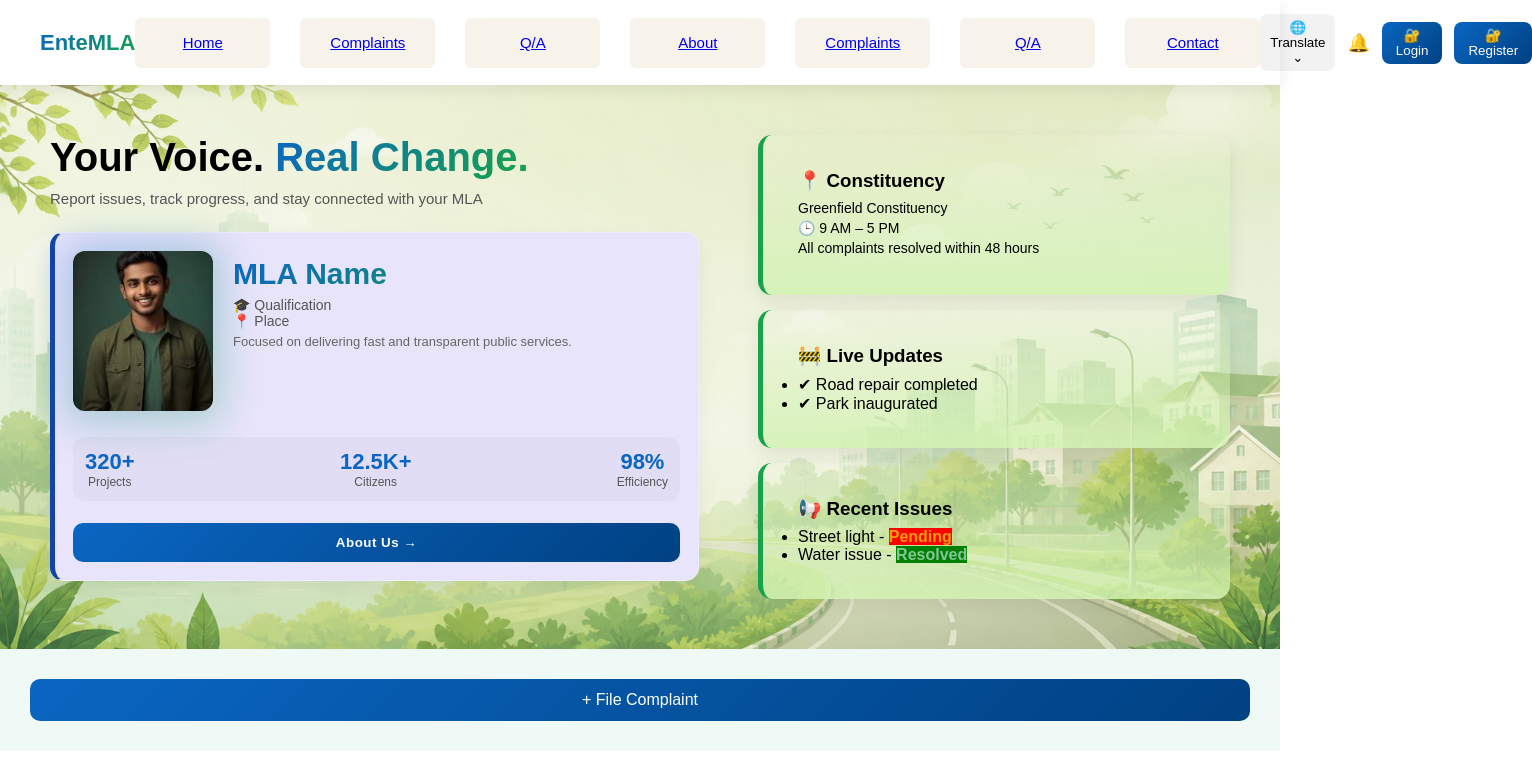
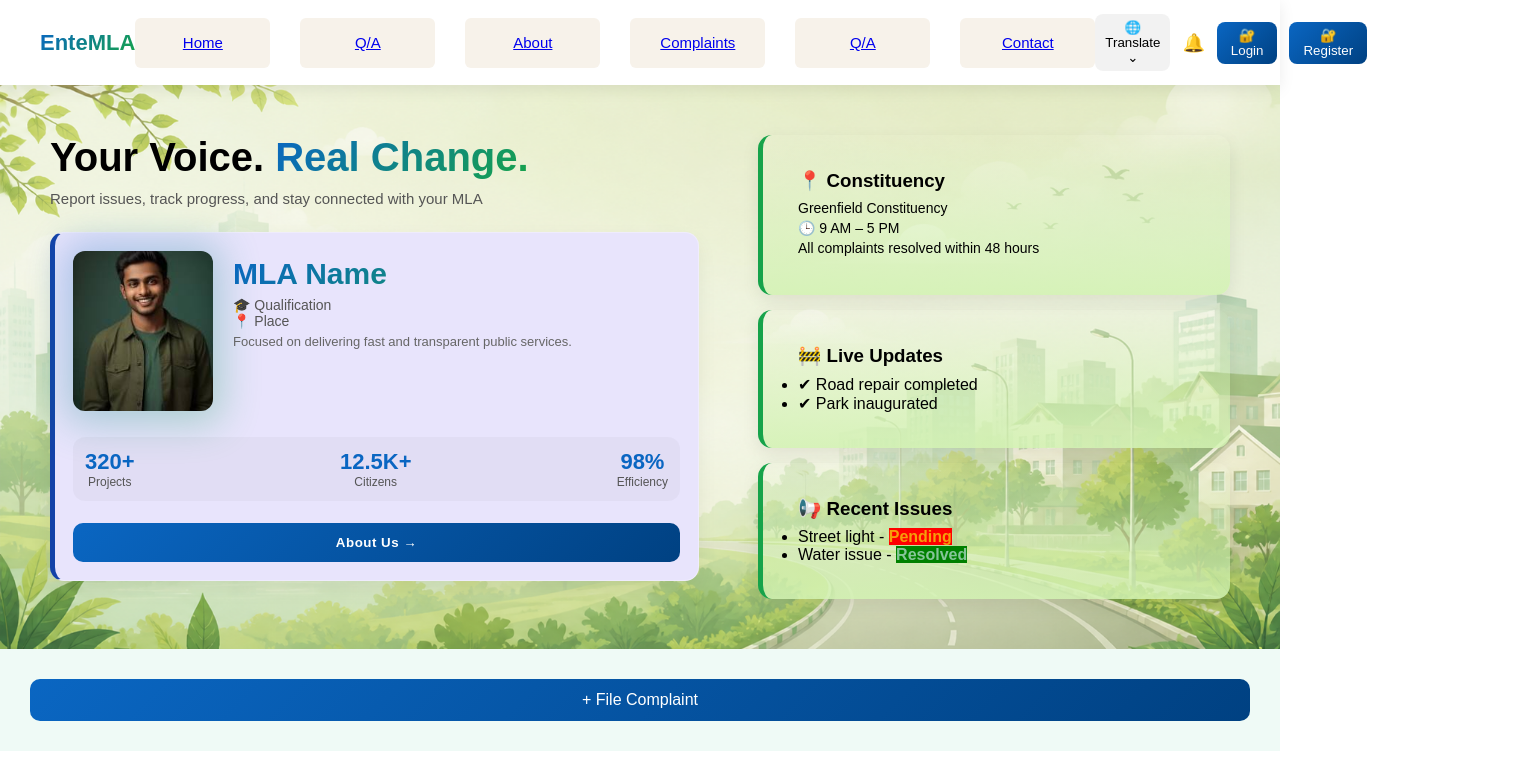
Before and after one commit to asnapareeth004-hue/entemlaproject, a React (Create React App) app: page / in a window 1280 px wide. Shown: the top 784 px of the page, 1532 px wide, since content can reach past the window. Built offline with nearby package versions, Linux system fonts and the light colour scheme.

Commit message:
complaint deleted

```diff
--- a/src/components/home/Navbar.jsx
+++ b/src/components/home/Navbar.jsx
@@ -53,7 +53,6 @@ const Navbar = () => {
       {/* NAV LINKS */}
       <div className="nav-links">
         <button><Link to="/">Home</Link></button>
-        <button><Link to="/login">Complaints</Link></button>
         <button><Link to="/qa">Q/A</Link></button>
         <button><Link to="/about">About</Link></button>
         <button><Link to="/complaint">Complaints</Link></button>
```
